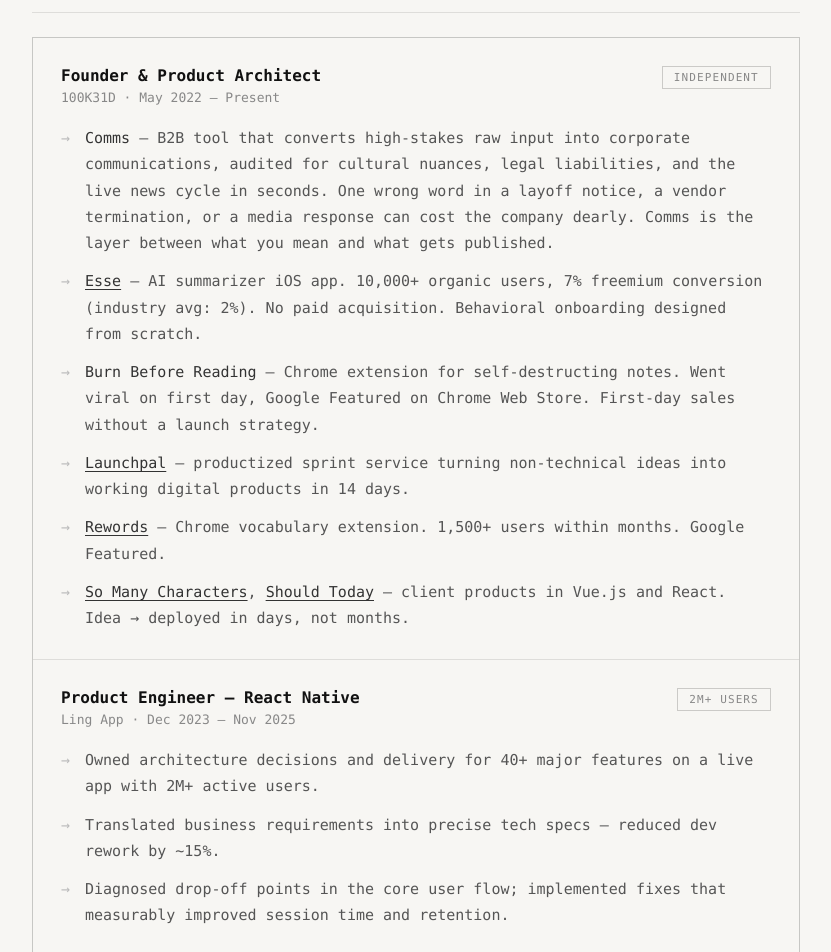
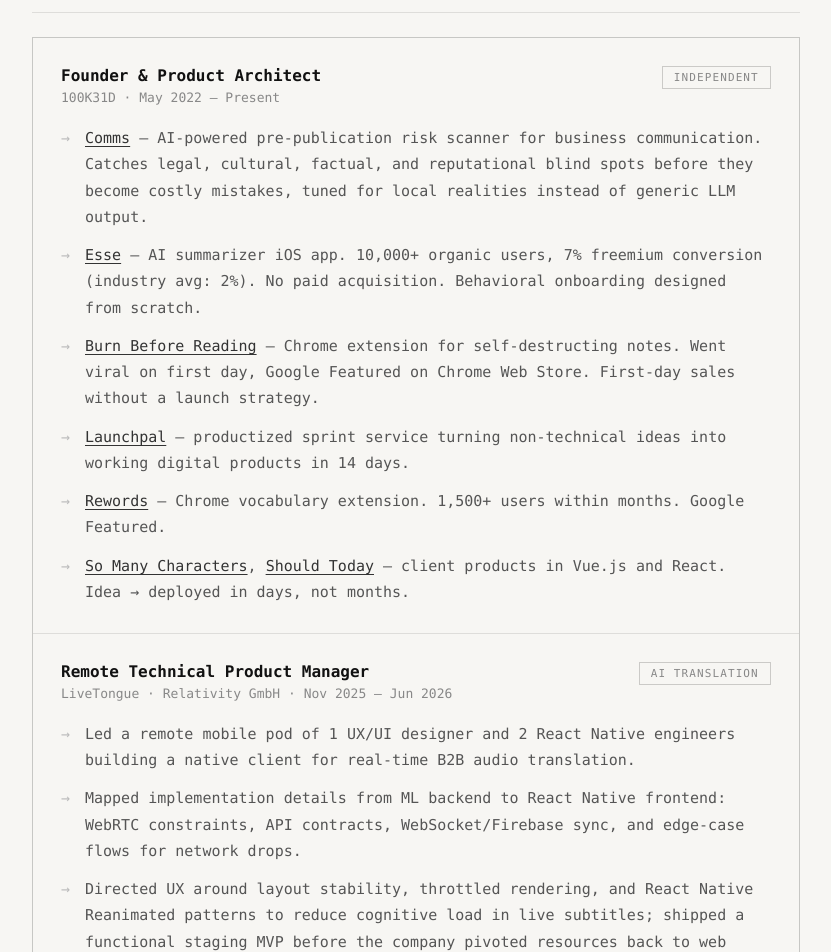
Before and after one commit to sanderbell/sanderbelldev2, a React (Vite) app: page / in a window 1280 px wide. Shown: the part 800-1752 px from the top of the page, without its empty margins (224-1055 px from the left). Built offline with nearby package versions, Linux system fonts and the light colour scheme.

Commit message:
Update job titles from Editorial Director to Comms Director in multiple files

```diff
--- a/src/App.tsx
+++ b/src/App.tsx
@@ -11,12 +11,18 @@ function App() {
       tag: 'Independent',
       items: [
         <>
-          <span className="highlight">Comms</span> — B2B tool that converts
-          high-stakes raw input into corporate communications, audited for
-          cultural nuances, legal liabilities, and the live news cycle in
-          seconds. One wrong word in a layoff notice, a vendor termination, or a
-          media response can cost the company dearly. Comms is the layer between
-          what you mean and what gets published.
+          <a
+            href="https://comms.at"
+            target="_blank"
+            rel="noopener noreferrer"
+            className="app-link"
+          >
+            Comms
+          </a>{' '}
+          — AI-powered pre-publication risk scanner for business communication.
+          Catches legal, cultural, factual, and reputational blind spots before
+          they become costly mistakes, tuned for local realities instead of
+          generic LLM output.
         </>,
         <>
           <a
@@ -32,10 +38,17 @@ function App() {
           designed from scratch.
         </>,
         <>
-          <span className="highlight">Burn Before Reading</span> — Chrome
-          extension for self-destructing notes. Went viral on first day, Google
-          Featured on Chrome Web Store. First-day sales without a launch
-          strategy.
+          <a
+            href="https://bbr.today"
+            target="_blank"
+            rel="noopener noreferrer"
+            className="app-link"
+          >
+            Burn Before Reading
+          </a>{' '}
+          — Chrome extension for self-destructing notes. Went viral on first
+          day, Google Featured on Chrome Web Store. First-day sales without a
+          launch strategy.
         </>,
         <>
           <a
@@ -85,6 +98,17 @@ function App() {
       ],
     },
     {
+      role: 'Remote Technical Product Manager',
+      company: 'LiveTongue · Relativity GmbH',
+      period: 'Nov 2025 – Jun 2026',
+      tag: 'AI Translation',
+      items: [
+        'Led a remote mobile pod of 1 UX/UI designer and 2 React Native engineers building a native client for real-time B2B audio translation.',
+        'Mapped implementation details from ML backend to React Native frontend: WebRTC constraints, API contracts, WebSocket/Firebase sync, and edge-case flows for network drops.',
+        'Directed UX around layout stability, throttled rendering, and React Native Reanimated patterns to reduce cognitive load in live subtitles; shipped a functional staging MVP before the company pivoted resources back to web enterprise sales.',
+      ],
+    },
+    {
       role: 'Product Engineer — React Native',
       company: 'Ling App',
       period: 'Dec 2023 – Nov 2025',
@@ -96,12 +120,12 @@ function App() {
       ],
     },
     {
-      role: 'Editorial Director & Team Builder',
+      role: 'Comms Director & Team Builder',
       company: 'Media & Education',
       period: '2008 – 2022',
       tag: '15 yrs',
       items: [
-        'Led cross-functional teams of 15+ across editorial and product. Co-founded independent news outlets.',
+        'Led cross-functional teams of 15+ across communications and product. Co-founded independent news outlets.',
         'Built data-driven feedback loops: tracked reader retention, session depth, and distribution. Applied the same logic I now apply to product.',
       ],
     },
--- a/src/launchpal/LaunchpalLanding.tsx
+++ b/src/launchpal/LaunchpalLanding.tsx
@@ -212,7 +212,7 @@ export default function LaunchpalLanding() {
           <p className="lp-body" style={{ maxWidth: '38rem' }}>
             15 years leading cross-functional teams across platforms with 20M+
             users. Built products people use without funding, without safety
-            nets. Former Editorial Director at the largest national online
+            nets. Former Comms Director at the largest national online
             education platform. Now building what I wish existed for domain
             experts with ideas stuck in their heads.
           </p>
```
Also changed, not shown: launchpal/LAUNCHPAL.md (+1 -1 lines), launchpal/LAUNCHPAL2USERS.md (+1 -1 lines).
